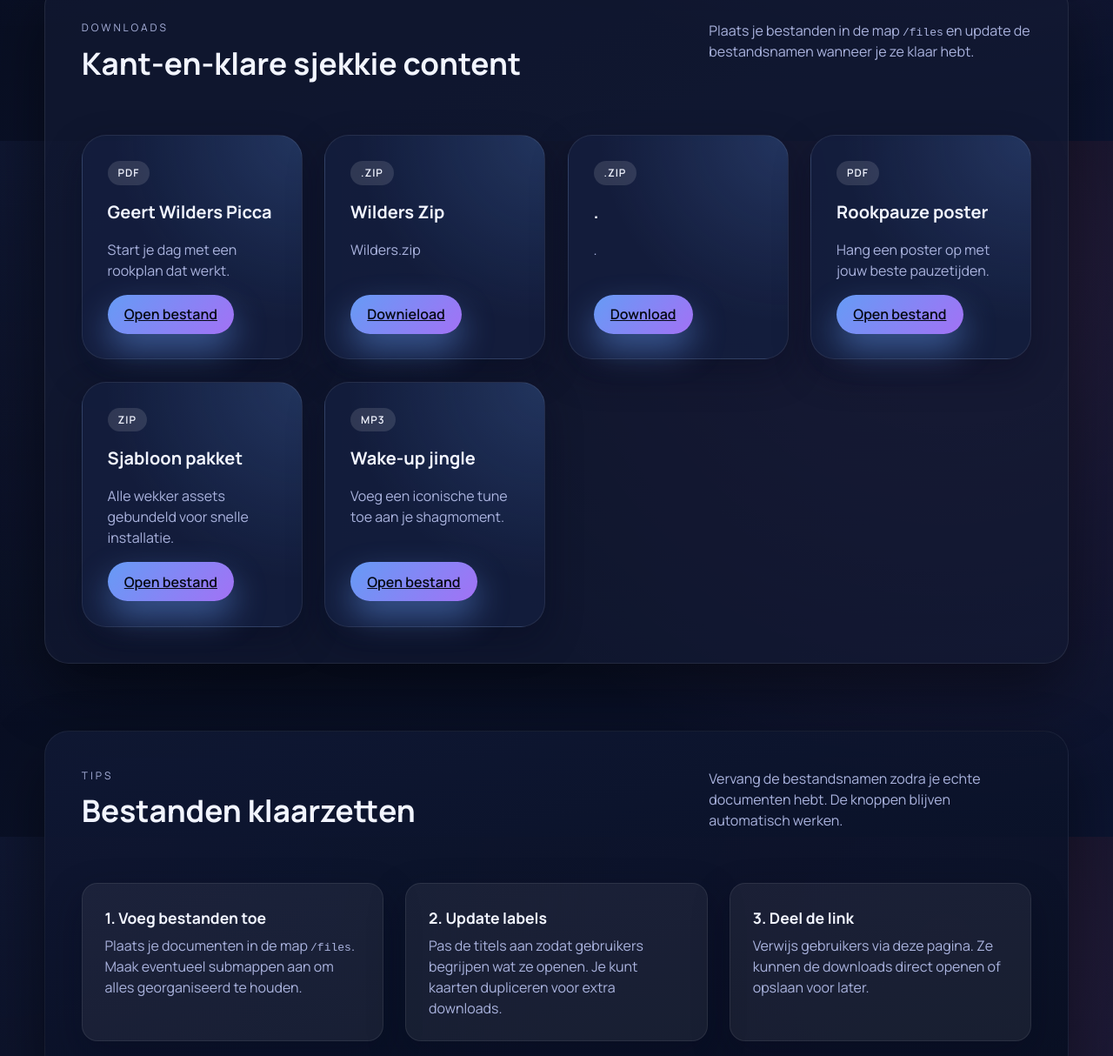
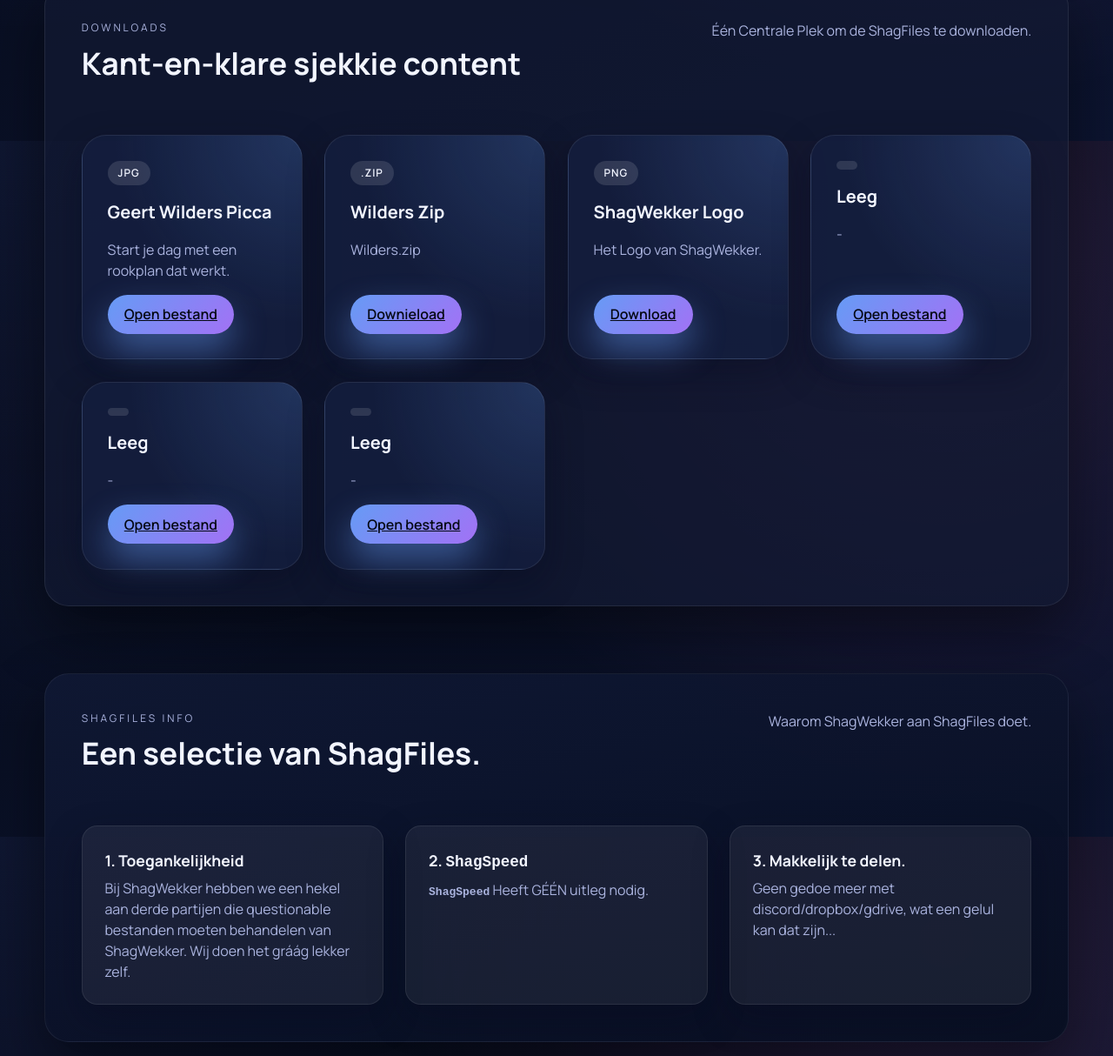
Before and after one commit to SgtIrradiated/ShagWekker, a plain HTML site: page library.html in a window 1280 px wide. Shown: the part 638-1852 px from the top of the page at 87% size. Drawn offline with Linux system fonts and the light colour scheme.

Commit message:
textchanges

```diff
--- a/library.html
+++ b/library.html
@@ -41,13 +41,13 @@
             Dè plek om de énige echte Shag Files te downloaden. Met <code>ShagSpeed</code>
           </p>
           <div class="hero__actions">
-            <a class="btn primary" href="#downloads">Browse downloads</a>
-            <a class="btn ghost" href="index.html#planner">Back to planner</a>
+            <a class="btn primary" href="#downloads">Downloads <code>ShagSpeed</code></a>
+            <a class="btn ghost" href="index.html#planner">Terug naar de Wekker</a>
           </div>
         </div>
         <figure class="hero__media">
           <img src="assets/jesse-pinkman-pinkman.gif" alt="Resource preview illustration" loading="lazy" />
-          <figcaption>Downloadsnelheid sneller dan hoe hij die gerro opsmoket. <code>ShagSpeed</code></figcaption>
+          <figcaption>Downloadsnelheid sneller dan hoe hij die sigaret opsmoket. <code>ShagSpeed</code></figcaption>
         </figure>
       </section>
 
@@ -57,12 +57,12 @@
             <p class="section-header__eyebrow">Downloads</p>
             <h2 id="downloads-heading">Kant-en-klare sjekkie content</h2>
           </div>
-          <p class="section-header__hint">Plaats je bestanden in de map <code>/files</code> en update de bestandsnamen wanneer je ze klaar hebt.</p>
+          <p class="section-header__hint">Één Centrale Plek om de ShagFiles te downloaden.</p>
         </header>
 
         <div class="resource-grid" role="list">
           <article class="resource-card" role="listitem">
-            <span class="resource-card__badge">PDF</span>
+            <span class="resource-card__badge">JPG</span>
             <h3 class="resource-card__title">Geert Wilders Picca</h3>
             <p class="resource-card__meta">Start je dag met een rookplan dat werkt.</p>
             <div class="resource-card__actions">
@@ -80,36 +80,36 @@
           </article>
 
           <article class="resource-card" role="listitem">
-            <span class="resource-card__badge">.ZIP</span>
-            <h3 class="resource-card__title">.</h3>
-            <p class="resource-card__meta">.</p>
+            <span class="resource-card__badge">PNG</span>
+            <h3 class="resource-card__title">ShagWekker Logo</h3>
+            <p class="resource-card__meta">Het Logo van ShagWekker.</p>
             <div class="resource-card__actions">
               <a class="btn download" href="assets/shag.png">Download</a>
             </div>
           </article>
 
           <article class="resource-card" role="listitem">
-            <span class="resource-card__badge">PDF</span>
-            <h3 class="resource-card__title">Rookpauze poster</h3>
-            <p class="resource-card__meta">Hang een poster op met jouw beste pauzetijden.</p>
+            <span class="resource-card__badge"></span>
+            <h3 class="resource-card__title">Leeg</h3>
+            <p class="resource-card__meta">-</p>
             <div class="resource-card__actions">
-              <a class="btn download" href="files/rookpauze-poster.pdf">Open bestand</a>
+              <a class="btn download" href="">Open bestand</a>
             </div>
           </article>
 
           <article class="resource-card" role="listitem">
-            <span class="resource-card__badge">ZIP</span>
-            <h3 class="resource-card__title">Sjabloon pakket</h3>
-            <p class="resource-card__meta">Alle wekker assets gebundeld voor snelle installatie.</p>
+            <span class="resource-card__badge"></span>
+            <h3 class="resource-card__title">Leeg</h3>
+            <p class="resource-card__meta">-</p>
             <div class="resource-card__actions">
-              <a class="btn download" href="files/sjabloon-pakket.zip">Open bestand</a>
+              <a class="btn download" href="">Open bestand</a>
             </div>
           </article>
 
           <article class="resource-card" role="listitem">
-            <span class="resource-card__badge">MP3</span>
-            <h3 class="resource-card__title">Wake-up jingle</h3>
-            <p class="resource-card__meta">Voeg een iconische tune toe aan je shagmoment.</p>
+            <span class="resource-card__badge"></span>
+            <h3 class="resource-card__title">Leeg</h3>
+            <p class="resource-card__meta">-</p>
             <div class="resource-card__actions">
               <a class="btn download" href="files/wakeup-jingle.mp3">Open bestand</a>
             </div>
@@ -120,24 +120,24 @@
       <section class="resource-section resource-section--secondary" aria-labelledby="sharing-heading">
         <header class="section-header">
           <div>
-            <p class="section-header__eyebrow">Tips</p>
-            <h2 id="sharing-heading">Bestanden klaarzetten</h2>
+            <p class="section-header__eyebrow">ShagFiles Info</p>
+            <h2 id="sharing-heading">Een selectie van ShagFiles.</h2>
           </div>
-          <p class="section-header__hint">Vervang de bestandsnamen zodra je echte documenten hebt. De knoppen blijven automatisch werken.</p>
+          <p class="section-header__hint">Waarom ShagWekker aan ShagFiles doet.</p>
         </header>
 
         <div class="resource-guidance">
           <article class="resource-note">
-            <h3>1. Voeg bestanden toe</h3>
-            <p>Plaats je documenten in de map <code>/files</code>. Maak eventueel submappen aan om alles georganiseerd te houden.</p>
+            <h3>1. Toegankelijkheid</h3>
+            <p>Bij ShagWekker hebben we een hekel aan derde partijen die questionable bestanden moeten behandelen van ShagWekker. Wij doen het gráág lekker zelf.</p>
           </article>
           <article class="resource-note">
-            <h3>2. Update labels</h3>
-            <p>Pas de titels aan zodat gebruikers begrijpen wat ze openen. Je kunt kaarten dupliceren voor extra downloads.</p>
+            <h3>2. <b><code>ShagSpeed</code></b></h3>
+            <p><b><code>ShagSpeed</code></b> Heeft GÉÉN uitleg nodig.</p>
           </article>
           <article class="resource-note">
-            <h3>3. Deel de link</h3>
-            <p>Verwijs gebruikers via deze pagina. Ze kunnen de downloads direct openen of opslaan voor later.</p>
+            <h3>3. Makkelijk te delen.</h3>
+            <p>Geen gedoe meer met discord/dropbox/gdrive, wat een gelul kan dat zijn...</p>
           </article>
         </div>
       </section>
```
Also changed, not shown: index.html (+1 -1 lines).
